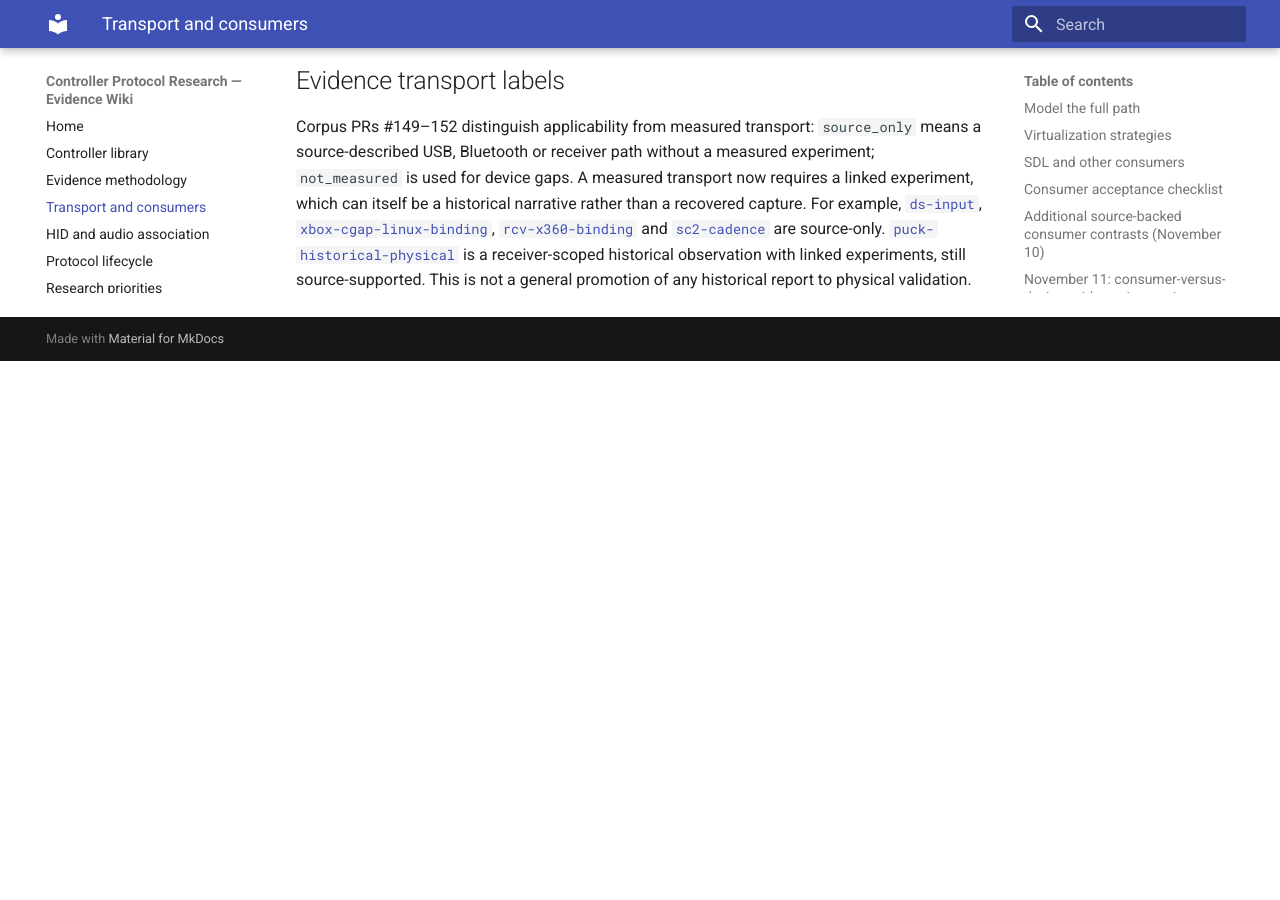
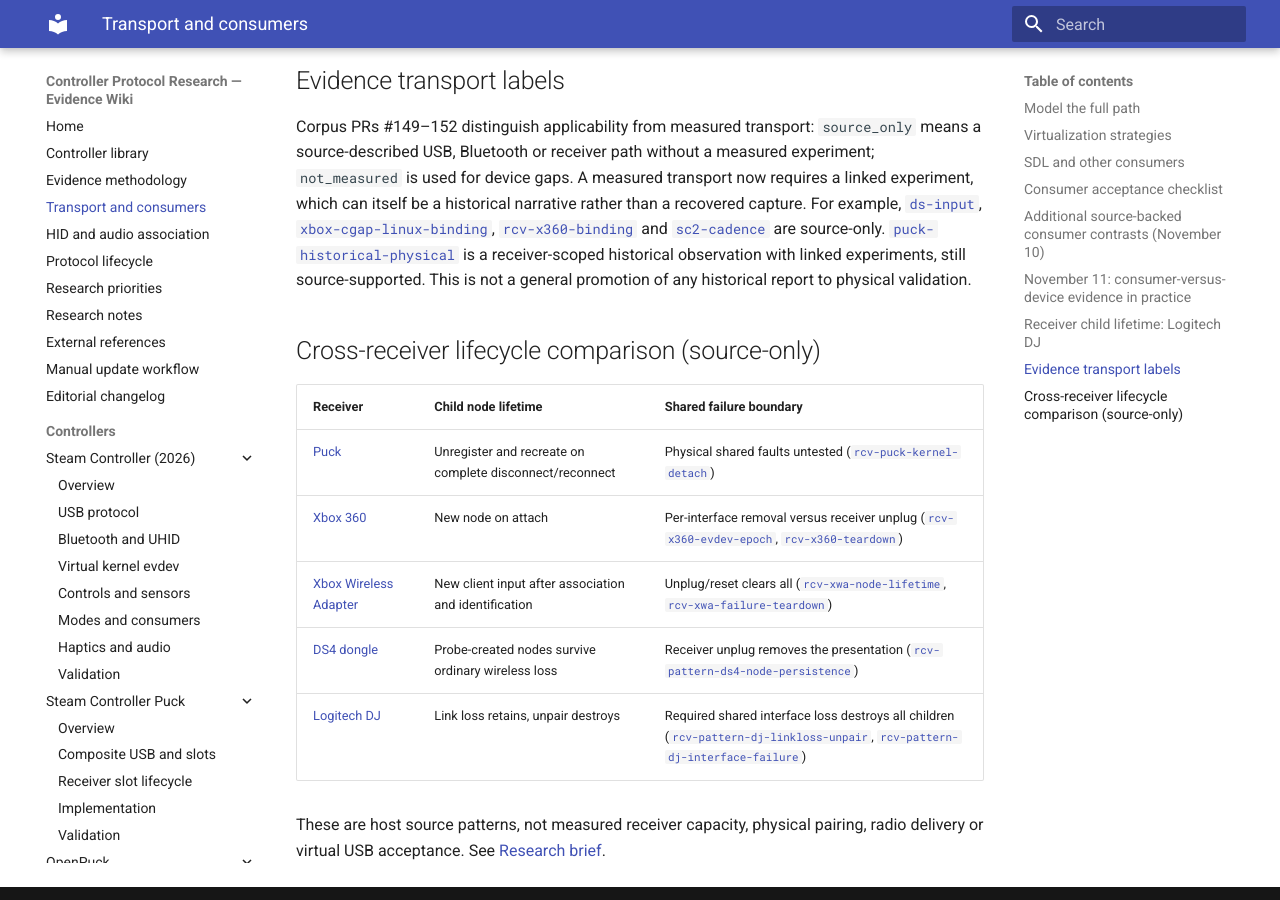
Before and after one commit to anderstvoss/controller-protocol-research, an MkDocs documentation site: the page built from docs/wiki/pages/transports-and-consumers.md, in a window 1280 px wide and 900 px high, scrolled down 2605 px. Built offline with MkDocs 1.6.1 and Material for MkDocs 9.7.7, drawn with Linux system fonts in a browser that asks for light colours; before the commit the page ends 2966 px from its top, so only the background shows below that.

Commit message:
Wiki: compare receiver lifecycle and add Xbox receiver chapters

```diff
--- a/docs/wiki/mkdocs.yml
+++ b/docs/wiki/mkdocs.yml
@@ -106,3 +106,7 @@ nav:
           - "Overview": controllers/linux-joystick-identity/index.md
       - "Logitech DJ / Unifying receiver":
           - "Overview": controllers/logitech-dj-receiver/index.md
+      - "Xbox 360 Wireless Receiver":
+          - "Overview": controllers/xbox360-wireless-receiver/index.md
+      - "Xbox Wireless Adapter":
+          - "Overview": controllers/xbox-wireless-adapter/index.md
--- /dev/null
+++ b/docs/wiki/pages/controllers/xbox-wireless-adapter/index.md
@@ -0,0 +1,15 @@
+# Microsoft Xbox Wireless Adapter
+
+[Registry](https://github.com/anderstvoss/controller-protocol-research/blob/eb7887bf1aacc1b0baf6f5e973cac2ee41090c4e/records/controller/xbox-wireless-adapter.json) · [Xbox Series wired/receiver](../xbox-series/wired-gip-and-receiver.md) · [Research brief](https://github.com/anderstvoss/controller-protocol-research/blob/eb7887bf1aacc1b0baf6f5e973cac2ee41090c4e/docs/receivers-xbox-wireless-adapter.md)
+
+## Source-only consumer evidence
+
+- Out-of-tree xone handles USB adapter GIP transport; the pinned mainline xpad table does not match those adapter products. This is a bounded negative about xpad, not all Linux drivers. [`rcv-xwa-mainline-xpad`](https://github.com/anderstvoss/controller-protocol-research/blob/eb7887bf1aacc1b0baf6f5e973cac2ee41090c4e/records/claim/rcv-xwa-mainline-xpad.json).
+- Ordered association/removal work manages live clients separately from receiver binding. A first-free 16-entry table is software capacity, not measured simultaneous connections. [`rcv-xwa-association-queue`](https://github.com/anderstvoss/controller-protocol-research/blob/eb7887bf1aacc1b0baf6f5e973cac2ee41090c4e/records/claim/rcv-xwa-association-queue.json), [`rcv-xwa-slot-reuse`](https://github.com/anderstvoss/controller-protocol-research/blob/eb7887bf1aacc1b0baf6f5e973cac2ee41090c4e/records/claim/rcv-xwa-slot-reuse.json).
+- Input objects are registered after client identification and destroyed on client removal. Rejoining creates a new instance; evdev path reuse is unknown. SDL Linux evdev discovery is source-described, not a live selected-backend test. [`rcv-xwa-node-lifetime`](https://github.com/anderstvoss/controller-protocol-research/blob/eb7887bf1aacc1b0baf6f5e973cac2ee41090c4e/records/claim/rcv-xwa-node-lifetime.json), [`rcv-xwa-sdl-linux`](https://github.com/anderstvoss/controller-protocol-research/blob/eb7887bf1aacc1b0baf6f5e973cac2ee41090c4e/records/claim/rcv-xwa-sdl-linux.json).
+- A live client routes GIP data/audio through shared USB queues; physical delivery during loss is unknown. Each gamepad can expose battery and LED surfaces; separately identified headsets can expose ALSA audio. Reviewed paths do not create keyboard/pointer companions. [`rcv-xwa-output-routing`](https://github.com/anderstvoss/controller-protocol-research/blob/eb7887bf1aacc1b0baf6f5e973cac2ee41090c4e/records/claim/rcv-xwa-output-routing.json), [`rcv-xwa-per-client-surfaces`](https://github.com/anderstvoss/controller-protocol-research/blob/eb7887bf1aacc1b0baf6f5e973cac2ee41090c4e/records/claim/rcv-xwa-per-client-surfaces.json).
+- Client loss leaves siblings allocated; receiver disconnect or reset-resume removes all clients. Shared fault fairness and recovery timing are unmeasured. [`rcv-xwa-failure-teardown`](https://github.com/anderstvoss/controller-protocol-research/blob/eb7887bf1aacc1b0baf6f5e973cac2ee41090c4e/records/claim/rcv-xwa-failure-teardown.json).
+
+## Inferred virtual boundary
+
+Standalone evdev and UHID cannot establish native xone USB adapter binding. USB-level presentation is an untested possibility, not a validated adapter. [`rcv-xwa-virtual-boundary`](https://github.com/anderstvoss/controller-protocol-research/blob/eb7887bf1aacc1b0baf6f5e973cac2ee41090c4e/records/claim/rcv-xwa-virtual-boundary.json). No physical receiver or host experiment was performed.
--- /dev/null
+++ b/docs/wiki/pages/controllers/xbox360-wireless-receiver/index.md
@@ -0,0 +1,14 @@
+# Xbox 360 Wireless Receiver
+
+[Registry](https://github.com/anderstvoss/controller-protocol-research/blob/eb7887bf1aacc1b0baf6f5e973cac2ee41090c4e/records/controller/xbox360-wireless-receiver.json) · [Xbox 360](../xbox360/index.md) · [Research brief](https://github.com/anderstvoss/controller-protocol-research/blob/eb7887bf1aacc1b0baf6f5e973cac2ee41090c4e/docs/receivers-xbox360-wireless.md)
+
+## Source-only consumer evidence
+
+- Linux xpad binds wireless vendor USB interfaces (subclass 93, protocol 129), with interrupt IN/OUT and a separate context per interface. A second consumer services four pipes; this is not a measured retail topology or simultaneous capacity. [`rcv-x360-binding`](https://github.com/anderstvoss/controller-protocol-research/blob/eb7887bf1aacc1b0baf6f5e973cac2ee41090c4e/records/claim/rcv-x360-binding.json), [`rcv-x360-four-slot-consumer`](https://github.com/anderstvoss/controller-protocol-research/blob/eb7887bf1aacc1b0baf6f5e973cac2ee41090c4e/records/claim/rcv-x360-four-slot-consumer.json).
+- The listener starts before a pad exists. Status bits trigger attach/detach work; input and LED objects appear only on attachment and are destroyed on loss. Reattachment creates new objects; SDL HIDAPI excludes the receiver, while Linux SDL evdev tracks each node independently. [`rcv-x360-presence`](https://github.com/anderstvoss/controller-protocol-research/blob/eb7887bf1aacc1b0baf6f5e973cac2ee41090c4e/records/claim/rcv-x360-presence.json), [`rcv-x360-evdev-epoch`](https://github.com/anderstvoss/controller-protocol-research/blob/eb7887bf1aacc1b0baf6f5e973cac2ee41090c4e/records/claim/rcv-x360-evdev-epoch.json), [`rcv-x360-sdl-evdev`](https://github.com/anderstvoss/controller-protocol-research/blob/eb7887bf1aacc1b0baf6f5e973cac2ee41090c4e/records/claim/rcv-x360-sdl-evdev.json).
+- Connected input identity uses PID 0x02a1; global LED allocation is not a persistent slot identity. Wireless output uses a 12-byte rumble command and per-interface USB OUT, unlike wired 8-byte output. No new conventional FF or LED callbacks exist for absent slots. [`rcv-x360-identity-led`](https://github.com/anderstvoss/controller-protocol-research/blob/eb7887bf1aacc1b0baf6f5e973cac2ee41090c4e/records/claim/rcv-x360-identity-led.json), [`rcv-x360-output`](https://github.com/anderstvoss/controller-protocol-research/blob/eb7887bf1aacc1b0baf6f5e973cac2ee41090c4e/records/claim/rcv-x360-output.json).
+- The reviewed xpad path sees headset presence but does not create headset audio, keyboard, pointer or battery nodes. Another host implementation queries battery. Local removal does not explicitly unregister siblings, while receiver unplug destroys all bindings. [`rcv-x360-companion-battery`](https://github.com/anderstvoss/controller-protocol-research/blob/eb7887bf1aacc1b0baf6f5e973cac2ee41090c4e/records/claim/rcv-x360-companion-battery.json), [`rcv-x360-teardown`](https://github.com/anderstvoss/controller-protocol-research/blob/eb7887bf1aacc1b0baf6f5e973cac2ee41090c4e/records/claim/rcv-x360-teardown.json).
+
+## Inference and unmeasured behavior
+
+Pending output cancellation at detach is not established; a USB-level presentation would be needed to test xpad receiver binding, rather than merely reproducing evdev. [`rcv-x360-output-epoch-gap`](https://github.com/anderstvoss/controller-protocol-research/blob/eb7887bf1aacc1b0baf6f5e973cac2ee41090c4e/records/claim/rcv-x360-output-epoch-gap.json), [`rcv-x360-usb-provider`](https://github.com/anderstvoss/controller-protocol-research/blob/eb7887bf1aacc1b0baf6f5e973cac2ee41090c4e/records/claim/rcv-x360-usb-provider.json). Retail descriptors, simultaneous slots, output actuation, pairing, fault recovery and live SDL selection remain unknown. [`rcv-x360-physical-unknown`](https://github.com/anderstvoss/controller-protocol-research/blob/eb7887bf1aacc1b0baf6f5e973cac2ee41090c4e/records/claim/rcv-x360-physical-unknown.json).
--- a/docs/wiki/pages/transports-and-consumers.md
+++ b/docs/wiki/pages/transports-and-consumers.md
@@ -47,3 +47,15 @@ The [Logitech DJ receiver](controllers/logitech-dj-receiver/index.md) illustrate
 ## Evidence transport labels
 
 Corpus PRs #149–152 distinguish applicability from measured transport: `source_only` means a source-described USB, Bluetooth or receiver path without a measured experiment; `not_measured` is used for device gaps. A measured transport now requires a linked experiment, which can itself be a historical narrative rather than a recovered capture. For example, [`ds-input`](https://github.com/anderstvoss/controller-protocol-research/blob/eb7887bf1aacc1b0baf6f5e973cac2ee41090c4e/records/claim/ds-input.json), [`xbox-cgap-linux-binding`](https://github.com/anderstvoss/controller-protocol-research/blob/eb7887bf1aacc1b0baf6f5e973cac2ee41090c4e/records/claim/xbox-cgap-linux-binding.json), [`rcv-x360-binding`](https://github.com/anderstvoss/controller-protocol-research/blob/eb7887bf1aacc1b0baf6f5e973cac2ee41090c4e/records/claim/rcv-x360-binding.json) and [`sc2-cadence`](https://github.com/anderstvoss/controller-protocol-research/blob/eb7887bf1aacc1b0baf6f5e973cac2ee41090c4e/records/claim/sc2-cadence.json) are source-only. [`puck-historical-physical`](https://github.com/anderstvoss/controller-protocol-research/blob/eb7887bf1aacc1b0baf6f5e973cac2ee41090c4e/records/claim/puck-historical-physical.json) is a receiver-scoped historical observation with linked experiments, still source-supported. This is not a general promotion of any historical report to physical validation.
+
+## Cross-receiver lifecycle comparison (source-only)
+
+| Receiver | Child node lifetime | Shared failure boundary |
+| --- | --- | --- |
+| [Puck](controllers/steam-controller-2026-puck/receiver-lifecycle.md) | Unregister and recreate on complete disconnect/reconnect | Physical shared faults untested ([`rcv-puck-kernel-detach`](https://github.com/anderstvoss/controller-protocol-research/blob/eb7887bf1aacc1b0baf6f5e973cac2ee41090c4e/records/claim/rcv-puck-kernel-detach.json)) |
+| [Xbox 360](controllers/xbox360-wireless-receiver/index.md) | New node on attach | Per-interface removal versus receiver unplug ([`rcv-x360-evdev-epoch`](https://github.com/anderstvoss/controller-protocol-research/blob/eb7887bf1aacc1b0baf6f5e973cac2ee41090c4e/records/claim/rcv-x360-evdev-epoch.json), [`rcv-x360-teardown`](https://github.com/anderstvoss/controller-protocol-research/blob/eb7887bf1aacc1b0baf6f5e973cac2ee41090c4e/records/claim/rcv-x360-teardown.json)) |
+| [Xbox Wireless Adapter](controllers/xbox-wireless-adapter/index.md) | New client input after association and identification | Unplug/reset clears all ([`rcv-xwa-node-lifetime`](https://github.com/anderstvoss/controller-protocol-research/blob/eb7887bf1aacc1b0baf6f5e973cac2ee41090c4e/records/claim/rcv-xwa-node-lifetime.json), [`rcv-xwa-failure-teardown`](https://github.com/anderstvoss/controller-protocol-research/blob/eb7887bf1aacc1b0baf6f5e973cac2ee41090c4e/records/claim/rcv-xwa-failure-teardown.json)) |
+| [DS4 dongle](controllers/dualshock4/consumers-and-validation.md) | Probe-created nodes survive ordinary wireless loss | Receiver unplug removes the presentation ([`rcv-pattern-ds4-node-persistence`](https://github.com/anderstvoss/controller-protocol-research/blob/eb7887bf1aacc1b0baf6f5e973cac2ee41090c4e/records/claim/rcv-pattern-ds4-node-persistence.json)) |
+| [Logitech DJ](controllers/logitech-dj-receiver/index.md) | Link loss retains, unpair destroys | Required shared interface loss destroys all children ([`rcv-pattern-dj-linkloss-unpair`](https://github.com/anderstvoss/controller-protocol-research/blob/eb7887bf1aacc1b0baf6f5e973cac2ee41090c4e/records/claim/rcv-pattern-dj-linkloss-unpair.json), [`rcv-pattern-dj-interface-failure`](https://github.com/anderstvoss/controller-protocol-research/blob/eb7887bf1aacc1b0baf6f5e973cac2ee41090c4e/records/claim/rcv-pattern-dj-interface-failure.json)) |
+
+These are host source patterns, not measured receiver capacity, physical pairing, radio delivery or virtual USB acceptance. See [Research brief](https://github.com/anderstvoss/controller-protocol-research/blob/eb7887bf1aacc1b0baf6f5e973cac2ee41090c4e/docs/receivers-lifecycle-decision-table.md).
```
Also changed, not shown: docs/wiki/pages/controllers.md (+2 -0 lines), docs/wiki/pages/controllers/dualshock4/consumers-and-validation.md (+4 -0 lines), docs/wiki/pages/controllers/xbox-series/wired-gip-and-receiver.md (+2 -0 lines), docs/wiki/pages/controllers/xbox360/index.md (+2 -0 lines).
